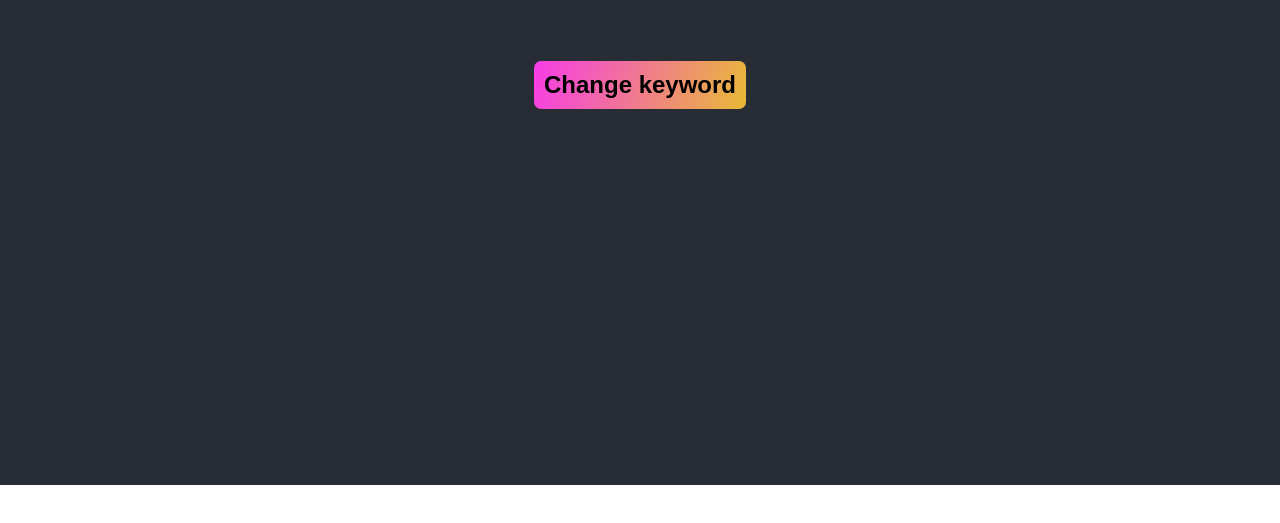
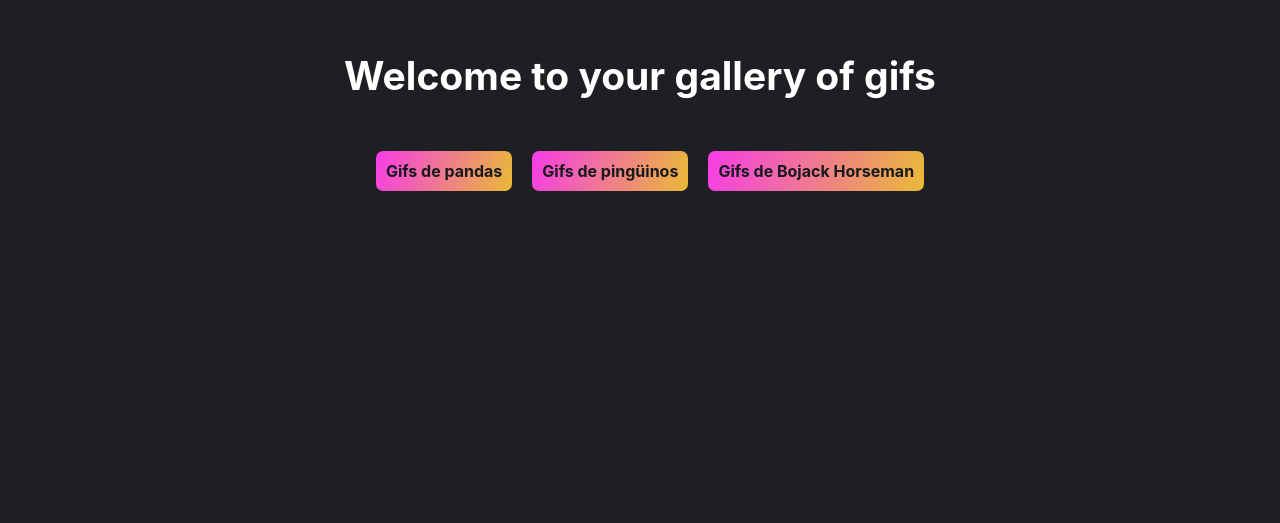
Before and after one commit to LoreMatey/giphy-api-gallery, a React (Create React App) app: page /gif/1 in a window 1280 px wide. Shown: the part 315-838 px from the top of the page. Before the commit the page ends 800 px from the top, so only its background shows below. Built offline with nearby package versions, Linux system fonts and the light colour scheme; no server answers.

Commit message:
imported Link and Route from wouter and created links depending on matching params (url)

```diff
--- a/package.json
+++ b/package.json
@@ -9,7 +9,8 @@
     "react": "^17.0.2",
     "react-dom": "^17.0.2",
     "react-scripts": "4.0.3",
-    "web-vitals": "^1.1.2"
+    "web-vitals": "^1.1.2",
+    "wouter": "^2.8.0-alpha.2"
   },
   "scripts": {
     "start": "react-scripts start",
--- a/src/App.css
+++ b/src/App.css
@@ -3,7 +3,7 @@
 }
 
 .App-content {
-  background-color: #282c34;
+  background-color: #1d1f24;
   min-height: 100vh;
   display: flex;
   flex-direction: column;
@@ -11,6 +11,7 @@
   justify-content: center;
   font-size: calc(10px + 2vmin);
   color: white;
+  padding: 30px 0 30px 0;
 }
 
 button {
@@ -22,4 +23,14 @@
   margin: 20px 0 20px 0;
   font-weight: bold;
   cursor: pointer;
+  color: #17191d;
 }
+
+/* .links-wrapper {
+  display: flex;
+} */
+
+.links {
+  display: inline-block;
+  white-space: nowrap;
+}
--- a/src/App.js
+++ b/src/App.js
@@ -1,18 +1,28 @@
-import React, { useState } from 'react';
+import React from 'react';
 import './App.css';
-import getGifs from './services/getGifs';
 import GifsList from './components/GifsList';
+import { Link, Route } from 'wouter';
 
 function App() {
-  const [keyword, setKeyword] = useState('panda')
+  // const [keyword, setKeyword] = useState('panda')
   return (
     <div className="App">
       <section className="App-content">
-      <button onClick={() => setKeyword('penguin')}>Change keyword</button>
-        <GifsList keyword={keyword} />
+        <h1>Welcome to your gallery of gifs</h1>
+        <div className='links-wrapper'>
+          <Link className='links' to='/gif/panda'>Gifs de pandas</Link>
+          <Link to='/gif/penguin'>Gifs de pingüinos</Link>
+          <Link to='/gif/horseman'>Gifs de Bojack Horseman</Link>
+        </div>
+
+      {/* <button onClick={() => setKeyword('penguin')}>Change keyword</button> */}
+        <Route
+          component={GifsList}
+          path='/gif/:keyword'
+        />
       </section>
     </div>
-  );
+  )
 }
 
 export default App;
--- a/src/components/Gif.css
+++ b/src/components/Gif.css
@@ -3,6 +3,9 @@
   border-radius: 6px;
   width: 500px;
   margin: 10px;
+  display: flex;
+  flex-direction: column;
+  align-items: center;
 }
 
 .gif-image {
@@ -12,3 +15,19 @@
 
   /* object-fit: fill; */
 }
+
+a {
+  background: linear-gradient(287deg, rgba(233,186,54,1) 0%, rgb(247, 60, 231) 100%, rgba(255,255,255,1) 100%);
+  font-size: 16px;
+  border: none;
+  border-radius: 7px;
+  padding: 10px;
+  margin: 20px 0 20px 0;
+  font-weight: bold;
+  cursor: pointer;
+  color: #17191d;
+  align-self: flex-start;
+  margin-left: 20px;
+  text-decoration: none;
+  cursor: pointer;
+}
--- a/src/components/Gif.js
+++ b/src/components/Gif.js
@@ -6,6 +6,7 @@
     <div className='gif-wrapper' key={id} >
       <p>{title}</p>
       <img className='gif-image' alt={title} src={url} />
+      <a href={`#${id}`}>Detail</a>
     </div>
   )
 }
--- a/src/components/GifsList.js
+++ b/src/components/GifsList.js
@@ -1,22 +1,25 @@
 import React from "react";
-import { useState, useEffect } from "react/cjs/react.development";
+import { useState, useEffect } from "react";
 import getGifs from "../services/getGifs";
 import Gif from "./Gif";
 
-export default function GifsList ({ keyword }) {
+export default function GifsList ({params}) {
+  const {keyword} = params
+
   const [gifs, setGifs] = useState([])
 
   useEffect(function () {
     getGifs({ keyword })
-    .then(gifs => setGifs(gifs))
+      .then(gifs => setGifs(gifs))
   }, [keyword])
 
-  return gifs.map(gif =>
-    <Gif
-      id={gif.id}
-      key={gif.id}
-      title={gif.title}
-      url={gif.url}
-    />
+  return gifs.map(({ id, title, url}) =>
+
+      <Gif
+        id={id}
+        key={id}
+        title={title}
+        url={url}
+      />
   )
 }
```
Also changed, not shown: 1 other file (tests, documents, lock files or other folders).
